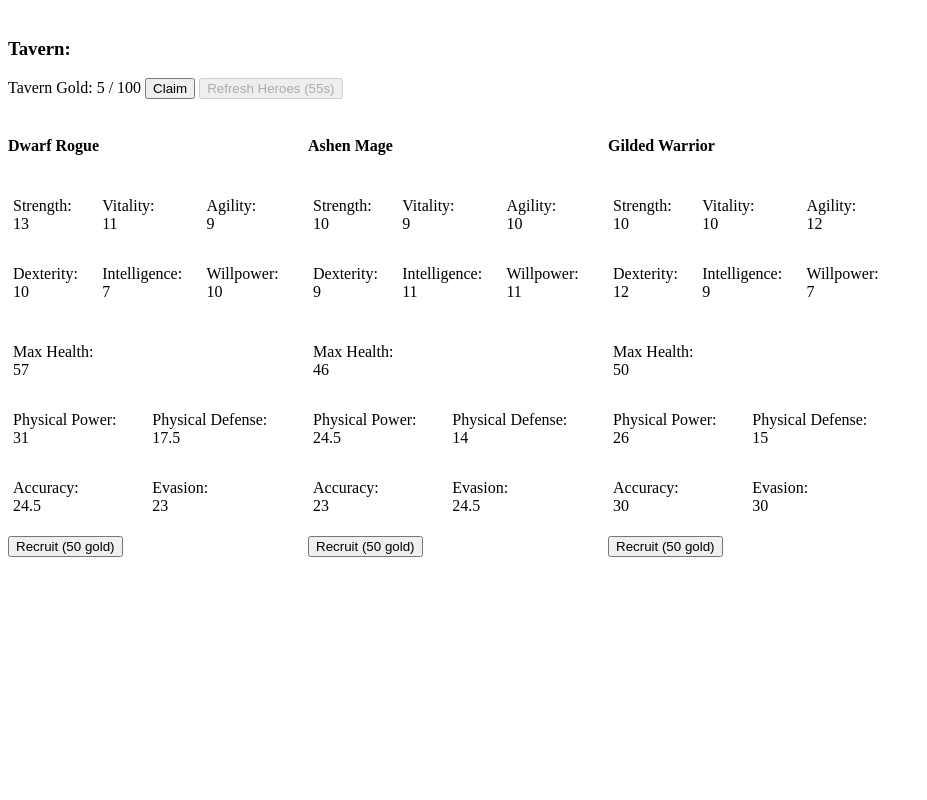
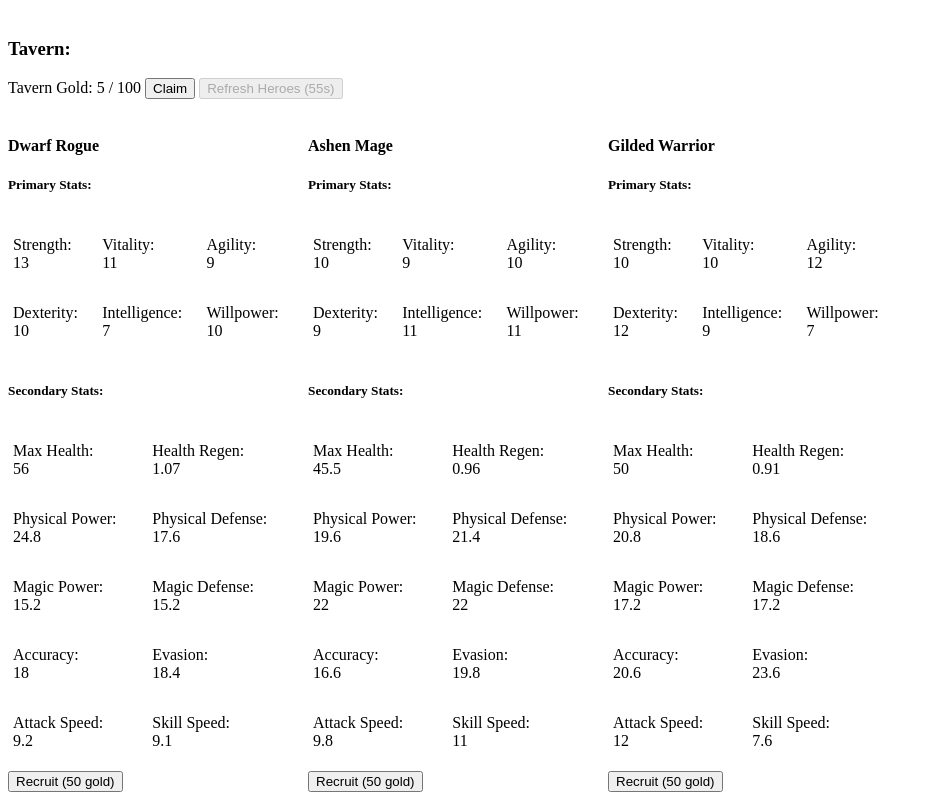
Before and after one commit to Vrath/AshenFrontier, a Vue app: page / in a window 1280 px wide. Shown: the part 514-1314 px from the top of the page, without its empty margins (0-927 px from the left). Before the commit the page ends 1079 px from the top, so only its background shows below. Built offline with nearby package versions, Linux system fonts and the light colour scheme.

Commit message:
refactor: move Entity and add shared types to types.ts"

```diff
--- a/src/components/TavernPanel.vue
+++ b/src/components/TavernPanel.vue
@@ -19,6 +19,7 @@ const stats = useEntityStatsStore();
     <div style="display: flex;">
         <div v-for="(hero) of heroes.tavernHeroes" style="min-width: 300px; max-width: 300px;">
             <h4> {{ hero.displayName }}</h4>
+            <h5>Primary Stats:</h5>
             <div style="display: grid; grid-template-columns: auto auto auto; padding: 5px; max-width: 300px;">
                 <p> Strength:<br>{{ hero.str }}</p>
                 <p> Vitality:<br>{{ hero.vit }}</p>
@@ -27,13 +28,18 @@ const stats = useEntityStatsStore();
                 <p> Intelligence:<br>{{ hero.int }}</p>
                 <p> Willpower:<br>{{ hero.wil }}</p>
             </div>
+            <h5>Secondary Stats:</h5>
             <div style="display: grid; grid-template-columns: auto auto; padding: 5px">
                 <p>Max Health:<br>{{ stats.maxHealth(hero) }}</p>
-                <p></p>
+                <p>Health Regen:<br>{{ stats.healthRegen(hero) }}</p>
                 <p>Physical Power:<br>{{ stats.physicalPower(hero) }}</p>
                 <p>Physical Defense:<br>{{ stats.physicalDefense(hero) }}</p>
+                <p>Magic Power:<br>{{ stats.magicPower(hero) }}</p>
+                <p>Magic Defense:<br>{{ stats.magicDefense(hero) }}</p>
                 <p>Accuracy:<br>{{ stats.accuracy(hero) }}</p>
                 <p>Evasion:<br>{{ stats.evasion(hero) }}</p>
+                <p>Attack Speed:<br>{{ stats.attackSpeed(hero) }}</p>
+                <p>Skill Speed:<br>{{ stats.skillSpeed(hero) }}</p>
             </div>
             <button @click="heroes.recruit(hero)">Recruit ({{ heroes.hireCost }} gold)</button>
         </div>
--- a/src/stores/combat.ts
+++ b/src/stores/combat.ts
@@ -3,28 +3,14 @@ import { useEntityStatsStore } from './entityStats';
 import { useHeroesStore } from './heroes';
 import { useVillageStore } from './village';
 
-export interface Entity {
-    id: string
-    name: string
-    displayName?: string
-    level?: number
-    str: number
-    vit: number
-    agi: number
-    dex: number
-    int: number
-    wil: number
-    hp: number
-    race?: string | null
-    class?: string | null
-}
+import type { Entity } from '../types'
 
 export const useCombatStore = defineStore('combat', {
     state: () => ({
         enemies: [
-            { id: 'e1', name: 'Ashboar', hp: 0, str: 8, vit: 10, agi: 5, dex: 5, int: 5, wil: 5},
-            { id: 'e2', name: 'Gnoll Assassin', hp: 0, str: 9, vit: 5, agi: 9, dex: 9, int: 5, wil: 5},
-            { id: 'e3', name: 'Zombie Mage', hp: 0, str: 5, vit: 5, agi: 5, dex: 5, int: 9, wil: 7},
+            { id: 'e1', name: 'Ashboar', hp: 0, str: 8, vit: 10, agi: 5, dex: 5, int: 5, wil: 5, equipment: {}},
+            { id: 'e2', name: 'Gnoll Assassin', hp: 0, str: 9, vit: 5, agi: 9, dex: 9, int: 5, wil: 5, equipment: {}},
+            { id: 'e3', name: 'Zombie Mage', hp: 0, str: 5, vit: 5, agi: 5, dex: 5, int: 9, wil: 7, equipment: {}},
         ],
         combatRunning: false,
         combatIntervalId: undefined as number | undefined,
@@ -39,7 +25,7 @@ export const useCombatStore = defineStore('combat', {
     getters: {
         entityById: (state) => (entityId: string | undefined) => {
             const heroes = useHeroesStore()
-            return heroes.roster.find(h => h.id === entityId) || state.enemies.find(e => e.id === entityId)
+            return heroes.roster.find((h: Entity) => h.id === entityId) || state.enemies.find((e: Entity) => e.id === entityId)
         },
         frontRow: (state) => {
             const result = []
--- a/src/stores/entityStats.ts
+++ b/src/stores/entityStats.ts
@@ -1,25 +1,32 @@
 import { defineStore } from "pinia";
-import type { Entity } from "./combat";
+import type { Entity } from "../types";
 
 export const useEntityStatsStore = defineStore('stats', {
     state: () => ({
     }),
 
     getters: {
+        physicalPower: () => (hero: Entity): number =>
+            (hero.str * 8 + hero.dex * 2) / 5,
         maxHealth: () => (hero: Entity): number =>
-            hero.vit * 4 + hero.str * 1,
+            (hero.vit * 9 + hero.str * 1) / 2,
+        healthRegen: () => (hero: Entity): number =>
+            (hero.vit * 7 + hero.wil * 3) / 100,
+        evasion: () => (hero: Entity): number =>
+            (hero.agi * 9 + hero.vit * 1) / 5,
+        accuracy: () => (hero: Entity): number =>
+            (hero.dex * 8 + hero.wil * 1) / 5,
+        attackSpeed: () => (hero: Entity): number =>
+            (hero.agi * 8 + hero.dex * 2) / 10,
+        magicPower: () => (hero: Entity): number =>
+            (hero.int * 8 + hero.wil * 2) / 5,
+        skillSpeed: () => (hero: Entity): number =>
+            (hero.wil * 7 + hero.int * 3) / 10,
+        physicalDefense: () => (hero: Entity): number =>
+            (hero.int * 7 + hero.str * 3) / 5,
+        magicDefense: () => (hero: Entity): number =>
+            (hero.int * 8 + hero.wil * 2) / 5,
 
-        physicalPower: () => (hero: Entity): number =>
-            hero.str * 2 + hero.dex * 0.5,
-
-        physicalDefense: () => (hero: Entity): number =>
-            hero.vit * 1 + hero.str * 0.5,
-
-        evasion: () => (hero: Entity): number =>
-            hero.agi * 2 + hero.dex * 0.5,
-
-        accuracy: () => (hero: Entity): number =>
-            hero.dex * 2 + hero.agi * 0.5,
 
         hitChance: () => (attacker: Entity, defender: Entity): number => {
             // Note: we inline the accuracy/evasion formulas here rather than
--- /dev/null
+++ b/src/types.ts
@@ -0,0 +1,57 @@
+export type SlotType =  'weapon' | 'head' | 'armor' | 'boots' | 'gloves' | 'amulet'
+export type TargetingType = 'melee' | 'ranged'
+export type SecondaryStatKey = 'physicalPower' | 'maxHealth' | 'healthRegen' | 'evasion' | 'accuracy' | 'attackSpeed' | 'magicPower' | 'skillSpeed' | 'physicalDefense' | 'magicDefense'
+
+export interface EquipmentSlots {
+  weapon?: Item,
+  head?: Item,
+  armor?: Item,
+  boots?: Item,
+  gloves?: Item,
+  amulet?: Item
+}
+export interface DamageWeights {
+    piercing?: number,
+    slashing?: number,
+    bludgeoning?: number,
+    fire?: number,
+    frost?: number,
+    lightning?: number,
+    shadow?: number,
+    light?: number
+}
+export interface ItemTemplate {
+    id: string
+    slot: SlotType
+    requirements: { str?: number; vit?: number; agi?: number; dex?: number; int?: number; wil?: number }
+    bonusRanges: Partial<Record<SecondaryStatKey, number>>
+    attackValue?: number,
+    damageWeights?: DamageWeights,
+    targetingType?: TargetingType
+}
+export interface Item {
+    templateId: string
+    instanceId: number
+    slot: SlotType
+    requirements: { str?: number; vit?: number; agi?: number; dex?: number; int?: number; wil?: number }
+    bonuses: Partial<Record<SecondaryStatKey, number>>
+    attackValue?: number
+    damageWeights?: DamageWeights,
+    targetingType?: TargetingType
+}
+export interface Entity {
+    id: string
+    name: string
+    displayName?: string
+    level?: number
+    str: number
+    vit: number
+    agi: number
+    dex: number
+    int: number
+    wil: number
+    hp: number
+    race?: string | null
+    class?: string | null
+    equipment: EquipmentSlots
+}
```
